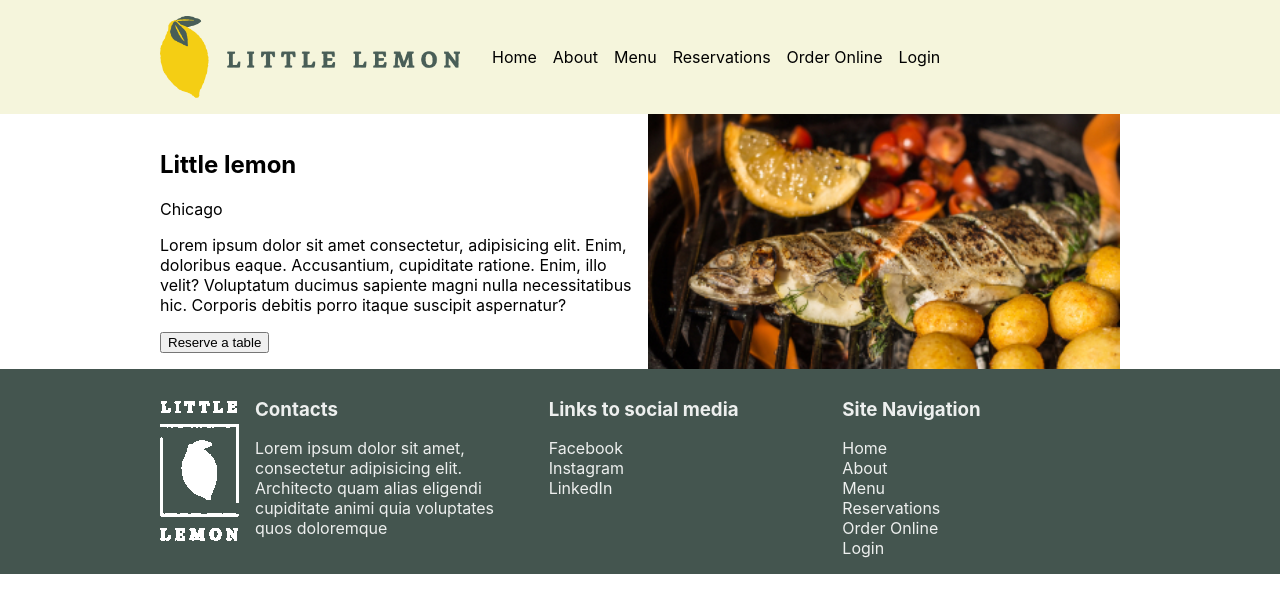
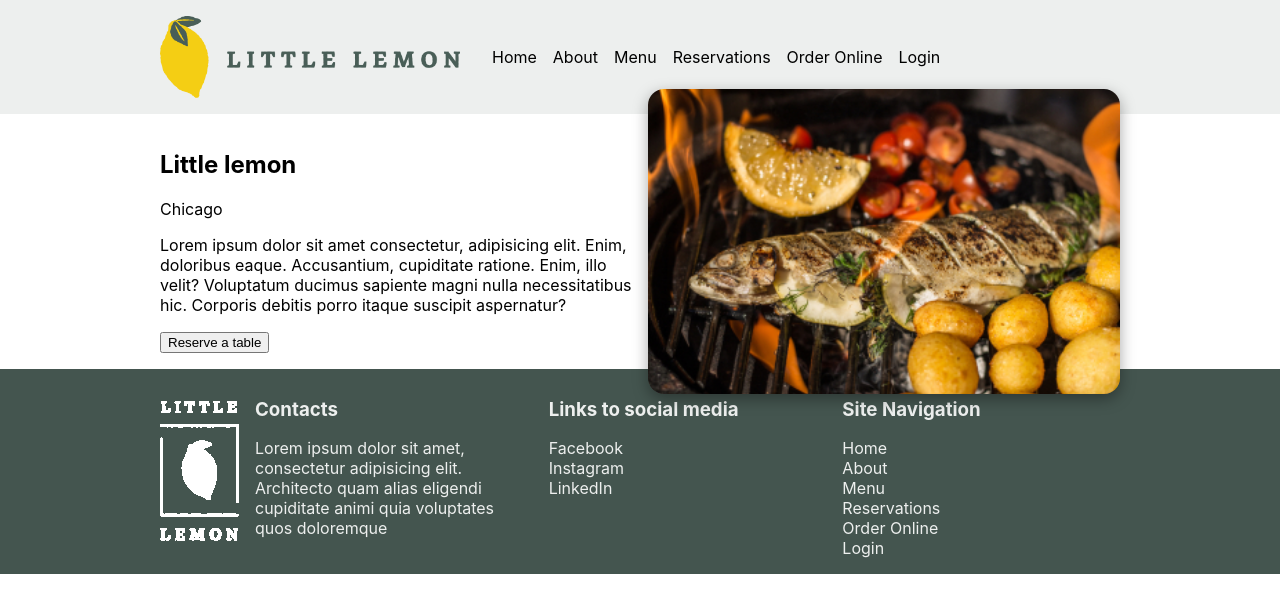
Before and after one commit to KostaDinkov/meta-frondend-capstone, a React (Create React App) app: page / in a window 1280 px wide. Shown: the top 612 px of the page. Built offline with nearby package versions, Linux system fonts and the light colour scheme.

Commit message:
add: hero image styling

```diff
--- a/src/Components/Haeder.css
+++ b/src/Components/Haeder.css
@@ -6,7 +6,7 @@ header .section-content{
     gap: 2rem
 }
 header {
-    background-color: beige;
+    background-color: var(--color-highlight-light);
 }
 
 .header-logo{
--- a/src/Components/Hero.css
+++ b/src/Components/Hero.css
@@ -10,10 +10,14 @@
   flex: 1 1 0;
 }
 .hero-image {
-  height: 100%;
+  height: 120%;
   width: 100%;
   position: absolute;
   object-fit: cover;
+  top:-10%;
+  border-radius: 16px;
+  box-shadow: rgba(0, 0, 0, 0.35) 0px 5px 15px;
+
 }
 .hero-info {
   flex: 1 1 0;
```
